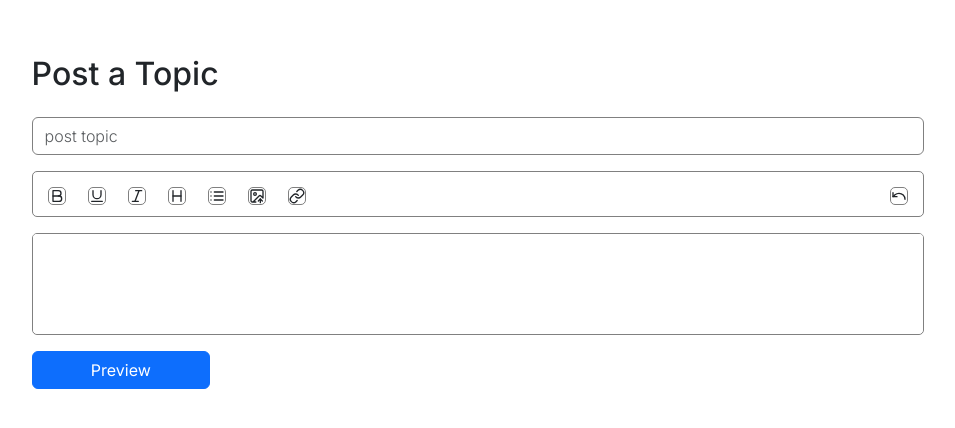
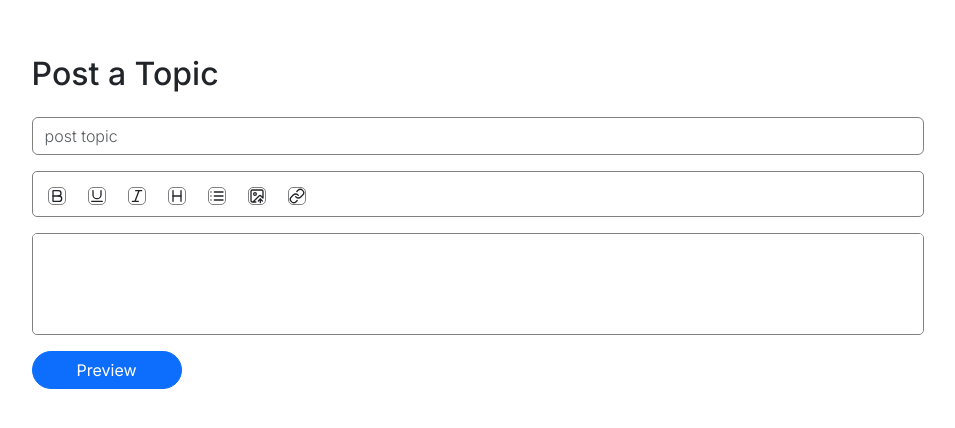
Before and after one commit to Fujinzeken/textEditor, a Next.js app: page / in a window 1280 px wide. Shown: the part 178-606 px from the top of the page, without its empty margins (162-1117 px from the left). Built offline with nearby package versions, Linux system fonts and the light colour scheme.

Commit message:
remove redo

```diff
--- a/src/app/globals.css
+++ b/src/app/globals.css
@@ -77,7 +77,10 @@ body {
 }
 
 .button {
-  width: 20%;
+  display: flex;
+  padding: 10px;
+  border-radius: 20px !important;
+  width: 150px;
 }
 
 .topic-input::placeholder {
--- a/src/components/Menu.tsx
+++ b/src/components/Menu.tsx
@@ -47,7 +47,7 @@ const Menu = ({ editor }) => {
   }
 
   return (
-    <div className="menu-bar pb-1 d-flex align-items-center justify-content-between p-2">
+    <div className="menu-bar pb-1 d-flex align-items-center p-2">
       <div className="d-flex align-items-center gap-2">
         <button
           onClick={() => editor.chain().focus().toggleBold().run()}
@@ -97,12 +97,6 @@ const Menu = ({ editor }) => {
           <Link size={16} />
         </button>
       </div>
-
-      <div className="d-flex gap-2">
-        <button onClick={() => editor.chain().focus().undo().run()}>
-          <Undo size={16} />
-        </button>
-      </div>
     </div>
   );
 };
--- a/src/modal/Preview.tsx
+++ b/src/modal/Preview.tsx
@@ -13,6 +13,9 @@ const Preview: React.FC<PostDataProp> = ({ post, topic, setShowPreview }) => {
   const [loading, setLoading] = useState(false);
 
   const handleSave = () => {
+    if (post === "" || topic === "") {
+      return;
+    }
     setLoading(true);
     setTimeout(() => {
       setShowPreview(false);
```
